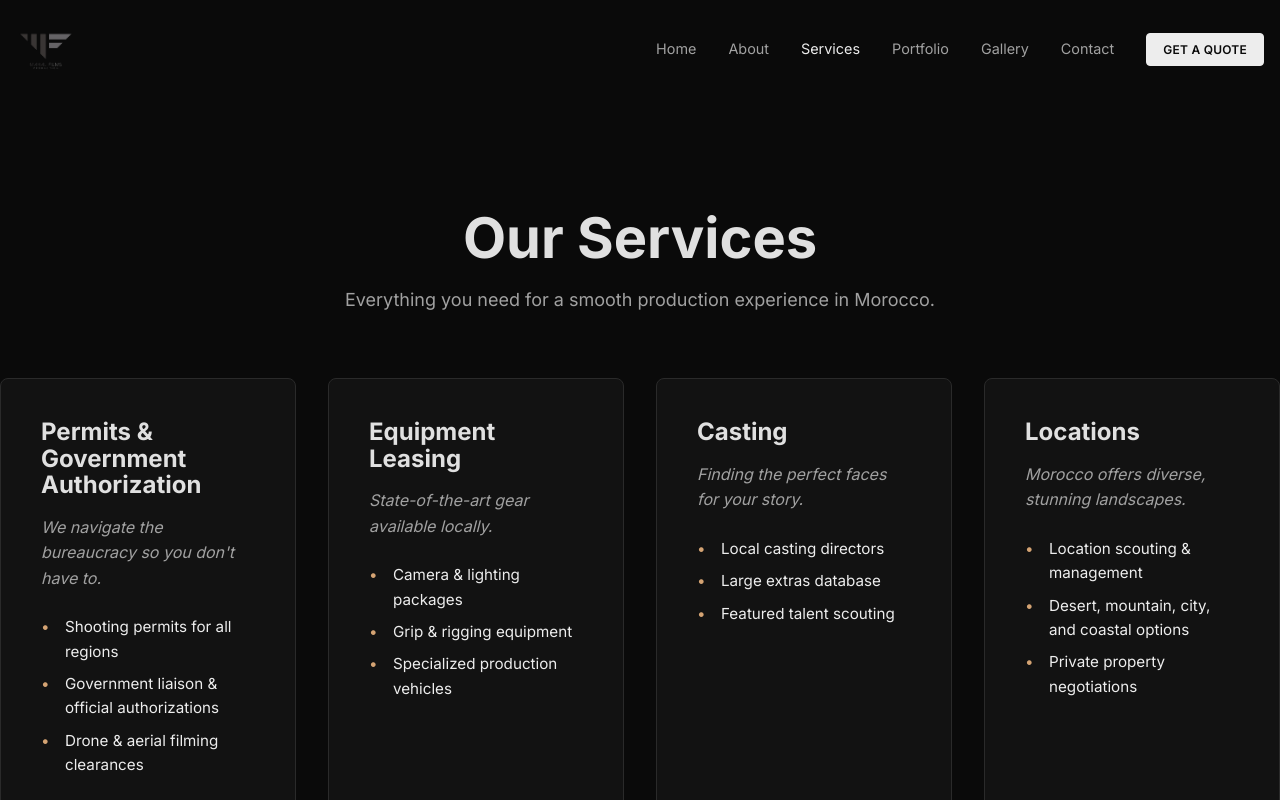
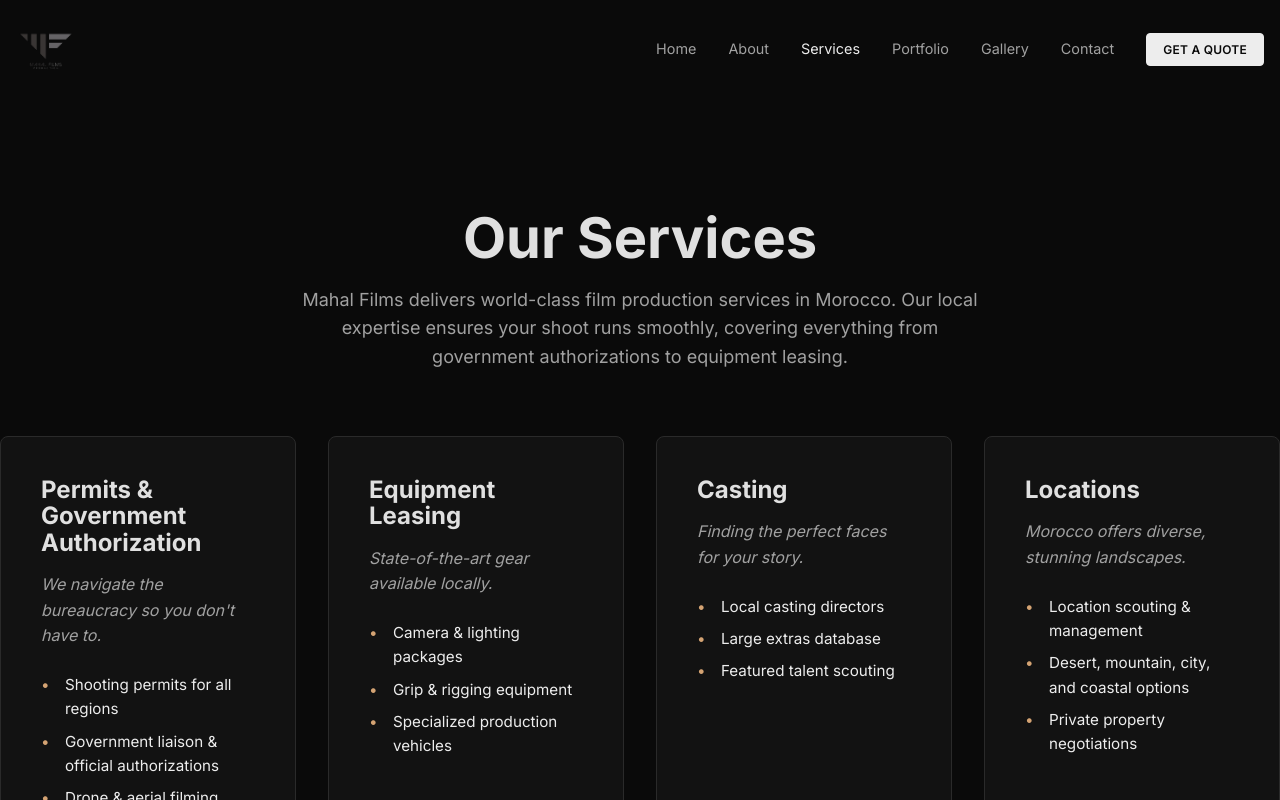
Before and after one commit to Amineddine/mahalfilms, a React (Vite) app: page /services in a window 1280 px wide. Shown: the top 800 px of the page. Built offline with nearby package versions, Linux system fonts and the light colour scheme.

Commit message:
SEO: Text tuning for ranking (Home, Services, index.html)

```diff
--- a/index.html
+++ b/index.html
@@ -7,7 +7,7 @@
   <meta name="viewport" content="width=device-width, initial-scale=1.0" />
   <title>Production Services in Morocco | Mahal Films</title>
   <meta name="description"
-    content="Mahal Films provides complete professional and logistical support for international and local productions in Morocco. Your trusted partner for feature films, TV series, and commercials." />
+    content="Mahal Films offers expert production services in Morocco and comprehensive film production support. Your trusted partner for feature films, TV series, permits, and location scouting in Morocco." />
   <link rel="canonical" href="https://mahalfilms.com/" />
 </head>
 
--- a/src/pages/Home.tsx
+++ b/src/pages/Home.tsx
@@ -9,7 +9,7 @@
             <Hero
                 videoSrc="/Escape from Mogadishu _ UK Trailer _ 2022 _ Real life escape thriller.mp4"
                 title={<>Production Services <br /><span className="text-gradient">in Morocco</span></>}
-                subtitle="Complete professional & logistical support for international and local productions. We bring your vision to life."
+                subtitle="Your premier partner for film production in Morocco. We provide complete production services in Morocco, from permits to locations, for international cinema and TV."
                 showActions={true}
             />
             <TrustSection />
--- a/src/pages/Services.tsx
+++ b/src/pages/Services.tsx
@@ -65,7 +65,7 @@
             <div className={styles.header}>
                 <h1 className={styles.title}>Our Services</h1>
                 <p className={styles.subtitle}>
-                    Everything you need for a smooth production experience in Morocco.
+                    Mahal Films delivers world-class film production services in Morocco. Our local expertise ensures your shoot runs smoothly, covering everything from government authorizations to equipment leasing.
                 </p>
             </div>
 
```
